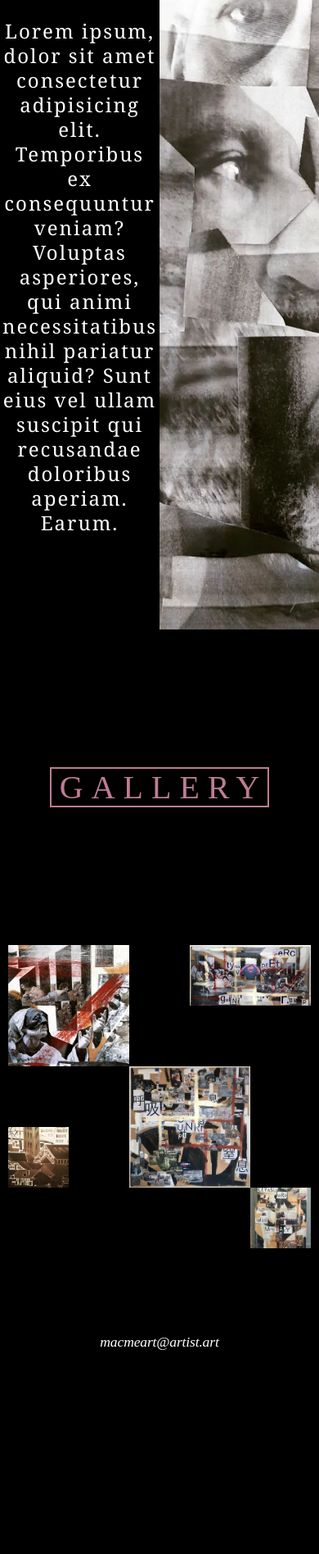
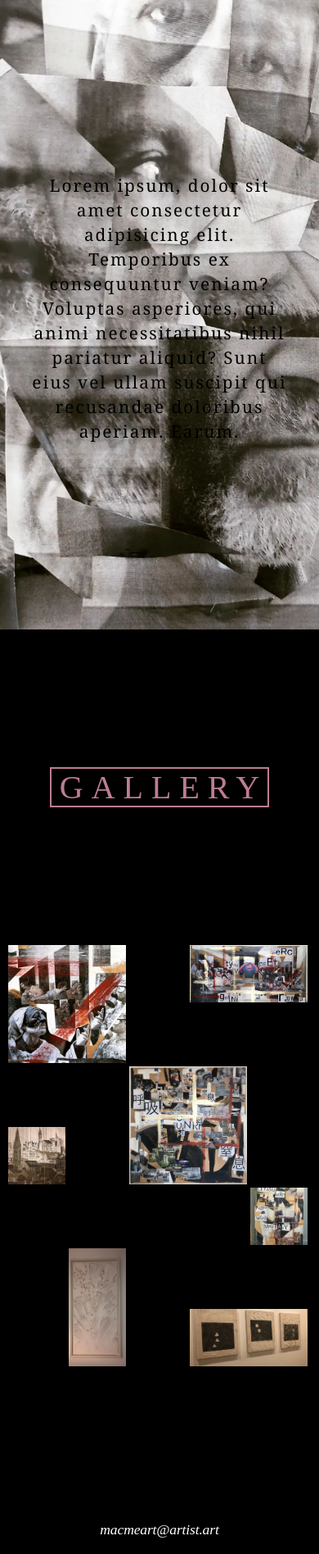
Before and after one commit to macmeart/macmeart, a plain HTML site: page gallery.html in a window 390 px wide. Shown: the part 76-1972 px from the top of the page at 82% size. Before the commit the page ends 1743 px from the top, so only its background shows below. Drawn offline with Linux system fonts and the light colour scheme.

Commit message:
responsive alpha aggiunto

```diff
--- a/contact.css
+++ b/contact.css
@@ -1,5 +1,5 @@
 section.contact {
-    margin-top: 10vh;
+    margin-top: 20vh;
     height: var(--header-height);
     color: white;
     display: flex;
--- a/gallery-styles.css
+++ b/gallery-styles.css
@@ -20,8 +20,9 @@ section.gallery {
     display: grid;
     width: 100%;
     padding: 0 2.5vw;
-    grid-template-columns: repeat(5, calc(95vw / 5));
-    grid-auto-rows: calc(95vw / 5);
+    grid-template-columns: repeat(5, calc(95vw / 5 - 1vw));
+    grid-auto-rows: calc(95vw / 5 - 1vw);
+    grid-gap: 1vw;
     /*justify-items: stretch;
     align-items: stretch;
     justify-content: space-evenly;
@@ -44,7 +45,7 @@ section.gallery {
 
 .picture:hover {
     cursor: pointer;
-    transform: scale(1.3);
+    transform: scale(1.2);
     filter: grayscale(1);
 }
 
@@ -105,3 +106,13 @@ section.gallery {
     grid-column: 1 / 2;
     grid-row: 4 / 5;
 }
+
+.picture-container.six {
+    grid-column: 2 / 3;
+    grid-row: 6 / 8;
+}
+
+.picture-container.seven {
+    grid-column: 4 / 6;
+    grid-row: 7 / 8;
+}
--- a/gallery.html
+++ b/gallery.html
@@ -11,13 +11,15 @@
     <link rel="stylesheet" href="gallery-styles.css">
     <link rel="stylesheet" href="popups-and-modals.css">
     <link rel="stylesheet" href="contact.css">
+    <link rel="stylesheet" href="responsive-styles.css">
     <script src="gallery.js"></script>
 </head>
 
 <body>
     <a id="freccia" onclick="this.classList.remove('show')" class="popup freccia hidden" href="#gallery"></a>
     <header>
-        <a id="instagram" href="https://www.instagram.com/macmeart"><img src="Instagram_logo_2016.png" alt=""></a>
+        <a id="instagram" href="https://www.instagram.com/macmeart" target="_blank" rel="noopener noreferrer"><img
+                src="Instagram_logo_2016.png" alt=""></a>
         <span onclick="window.location.hash = 'intro-page'">MACMEART</span>
     </header>
     <section id="intro-page" class="intro-page">
@@ -47,7 +49,13 @@
             <img src="picture_4.jpg" alt="" class="picture four">
         </div>
         <div class="picture-container five" data-descrizione="descrizione" data-misure="100 x 100">
-            <img src="picture_5.jpg" alt="" class="picture five">
+            <img src="picture_5.jpeg" alt="" class="picture five">
+        </div>
+        <div class="picture-container six" data-descrizione="descrizione" data-misure="100 x 100">
+            <img src="picture_6.jpeg" alt="" class="picture six">
+        </div>
+        <div class="picture-container seven" data-descrizione="descrizione" data-misure="100 x 100">
+            <img src="picture_7.jpeg" alt="" class="picture seven">
         </div>
     </section>
 
--- a/main-styles.css
+++ b/main-styles.css
@@ -70,6 +70,7 @@ section.intro-page {
     width: 100%;
     overflow: hidden;
     display: flex;
+    position: relative;
 }
 
 .intro-page>section {
@@ -92,7 +93,6 @@ section.intro-page {
     font-size: 1.5em;
     letter-spacing: 2px;
     text-align: center;
-    vertical-align: middle;
     line-height: 30px;
     opacity: 0;
     transform: translateX(-10vh);
--- a/popups-and-modals.css
+++ b/popups-and-modals.css
@@ -67,7 +67,7 @@
     opacity: 1;
     visibility: visible;
     z-index: 999;
-    backdrop-filter: blur(3px);
+    backdrop-filter: blur(5px);
 }
 
 .picture-modal>.picture-modal__picture-container {
@@ -84,6 +84,7 @@
 .picture-modal__picture-container>img {
     object-fit: scale-down;
     min-width: 0;
+    max-height: 100%;
 }
 
 .picture-modal>.picture-modal__description {
@@ -91,6 +92,7 @@
     flex-grow: 1;
     flex-shrink: 1;
     background-color: whitesmoke;
+    overflow: auto;
 }
 
 .picture-modal__info {
--- /dev/null
+++ b/responsive-styles.css
@@ -0,0 +1,26 @@
+@media all and (max-width:500px) {
+    .intro-page>section {
+        display: inline-flex;
+        width: 100%;
+        height: 100%;
+    }
+
+    .intro__info {
+        position: absolute;
+        inset: 0;
+        z-index: 9;
+        color: black;
+        display: flex;
+        align-items: center;
+    }
+
+    .intro__info>p {
+        font-size: 1.3em;
+        font-weight: 500;
+    }
+
+    .picture-modal {
+        flex-direction: column;
+        transition: all .5s ease-in;
+    }
+}
```
Also changed, not shown: picture_5.jpeg (added), picture_5_2.jpg (renamed from picture_5.jpg), picture_6.jpeg (added), picture_7.jpeg (added).
